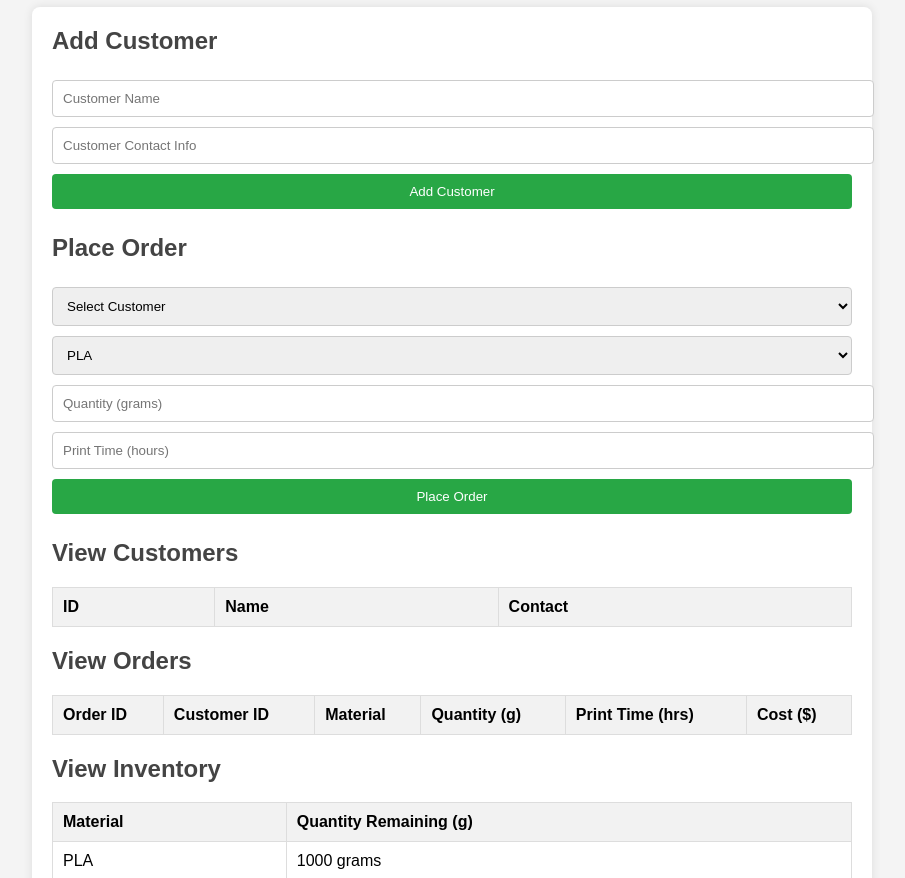
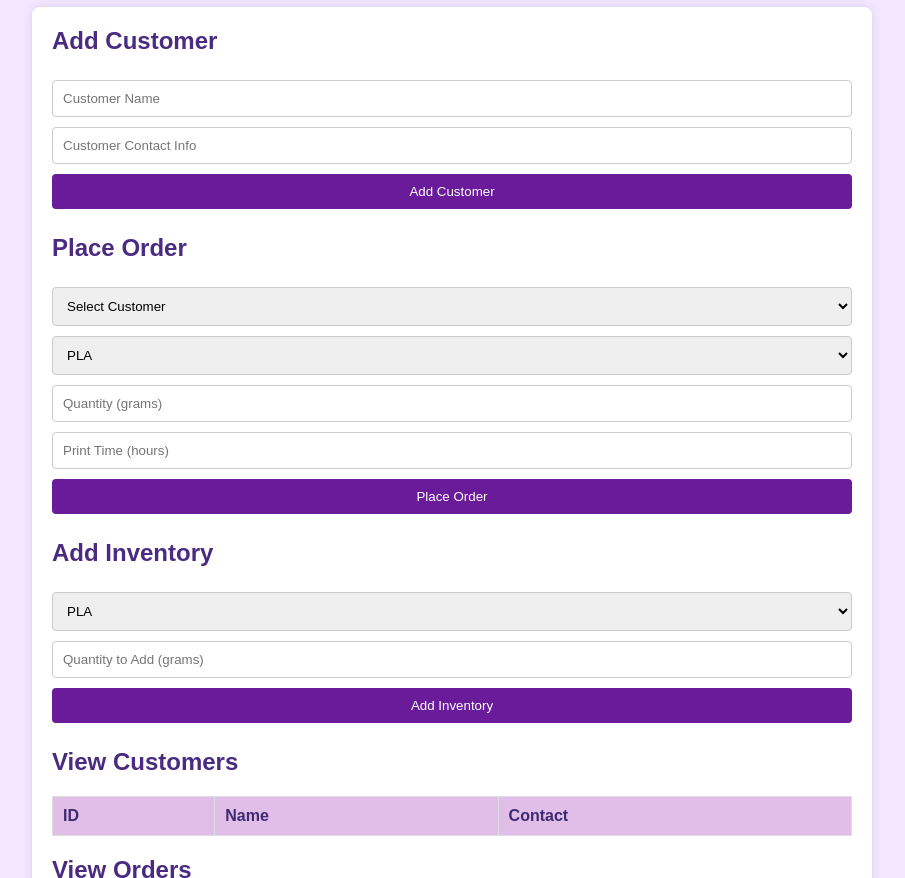
Before and after one commit to SSspicyTaco/3D-Pricing, a plain HTML site: page index.html in a window 1280 px wide. Shown: the part 93-971 px from the top of the page, without its empty margins (188-1093 px from the left). Drawn offline with Linux system fonts and the light colour scheme.

Commit message:
Update index.html

```diff
--- a/index.html
+++ b/index.html
@@ -3,17 +3,18 @@
 <head>
     <meta charset="UTF-8">
     <meta name="viewport" content="width=device-width, initial-scale=1.0">
-    <title>3D Printing Business</title>
+    <title>3D Printing Business Manager</title>
     <style>
         body {
             font-family: Arial, sans-serif;
-            background-color: #f4f4f4;
+            background-color: #f2e7fe;
+            color: #3e2a72;
             margin: 0;
             padding: 20px;
         }
         h1 {
             text-align: center;
-            color: #333;
+            color: #4b2b82;
         }
         .container {
             max-width: 800px;
@@ -28,7 +29,7 @@
         }
         .section h2 {
             margin-top: 0;
-            color: #444;
+            color: #4b2b82;
         }
         .section input, .section select, .section button {
             width: 100%;
@@ -36,15 +37,16 @@
             margin: 5px 0;
             border: 1px solid #ccc;
             border-radius: 4px;
+            box-sizing: border-box;
         }
         .section button {
-            background-color: #28a745;
+            background-color: #6a1b9a;
             color: #fff;
             border: none;
             cursor: pointer;
         }
         .section button:hover {
-            background-color: #218838;
+            background-color: #4b2b82;
         }
         table {
             width: 100%;
@@ -59,7 +61,7 @@
             text-align: left;
         }
         th {
-            background-color: #f2f2f2;
+            background-color: #e1bee7;
         }
     </style>
 </head>
@@ -90,6 +92,18 @@
             <input type="number" id="orderQuantity" placeholder="Quantity (grams)">
             <input type="number" id="orderPrintTime" placeholder="Print Time (hours)">
             <button onclick="placeOrder()">Place Order</button>
+        </div>
+
+        <!-- Add Inventory Section -->
+        <div class="section">
+            <h2>Add Inventory</h2>
+            <select id="inventoryMaterial">
+                <option value="PLA">PLA</option>
+                <option value="ABS">ABS</option>
+                <option value="PETG">PETG</option>
+            </select>
+            <input type="number" id="inventoryQuantity" placeholder="Quantity to Add (grams)">
+            <button onclick="addInventory()">Add Inventory</button>
         </div>
 
         <!-- View Customers Section -->
@@ -222,6 +236,24 @@
             alert(`Order placed successfully! Total cost: $${cost.toFixed(2)}`);
         }
 
+        function addInventory() {
+            const material = document.getElementById('inventoryMaterial').value;
+            const quantity = parseInt(document.getElementById('inventoryQuantity').value);
+
+            if (!material || !quantity) {
+                alert('Please fill out all inventory details.');
+                return;
+            }
+
+            inventory[material] += quantity;
+
+            updateInventoryTable();
+
+            document.getElementById('inventoryMaterial').value = 'PLA';
+            document.getElementById('inventoryQuantity').value = '';
+            alert('Inventory added successfully!');
+        }
+
         function updateCustomersTable() {
             const tbody = document.getElementById('customersTable').querySelector('tbody');
             tbody.innerHTML = '';
@@ -247,17 +279,15 @@
             tbody.innerHTML = '';
             for (const material in inventory) {
                 const row = document.createElement('tr');
-                row.innerHTML = `<td>${material}</td><td>${inventory[material]} grams</td>`;
+                row.innerHTML = `<td>${material}</td><td>${inventory[material]}</td>`;
                 tbody.appendChild(row);
             }
         }
 
         // Initial table updates
+        updateCustomersTable();
+        updateOrdersTable();
         updateInventoryTable();
     </script>
-
 </body>
 </html>
-
-</body>
-</html>
```
